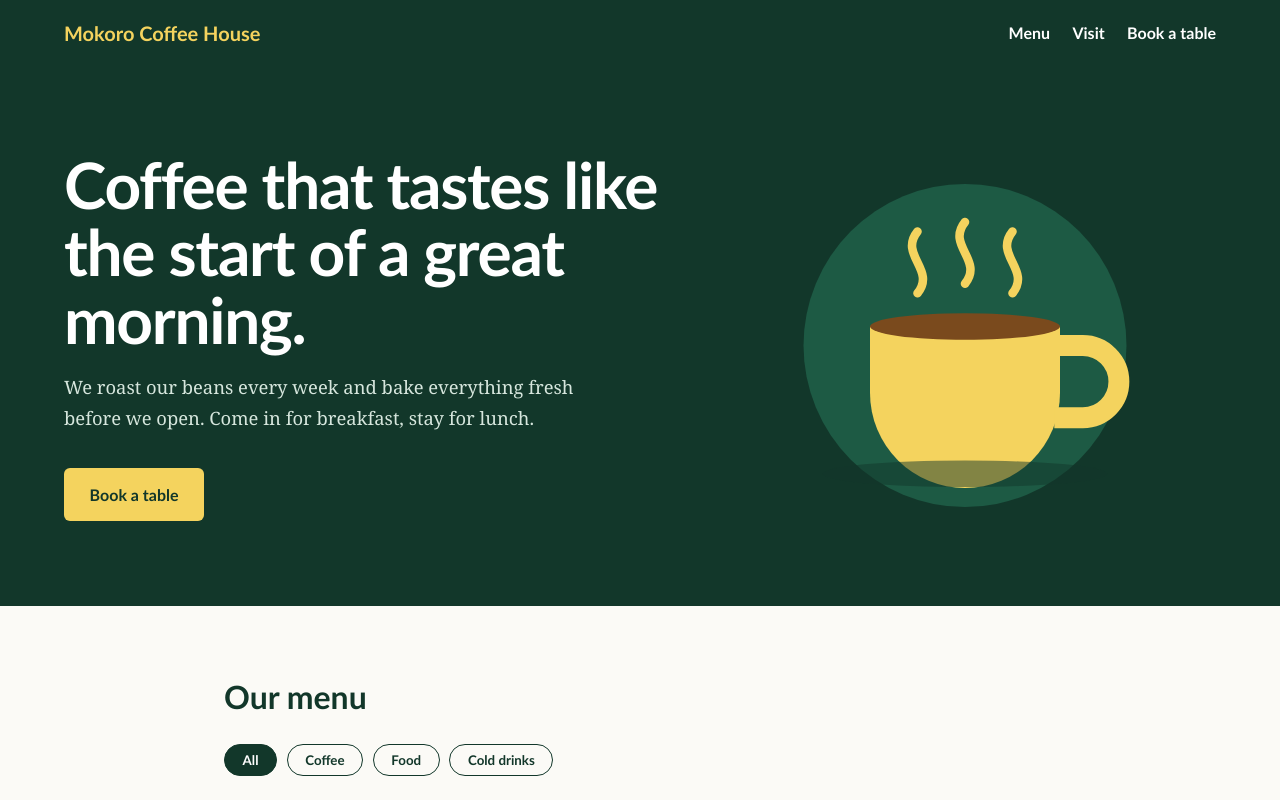
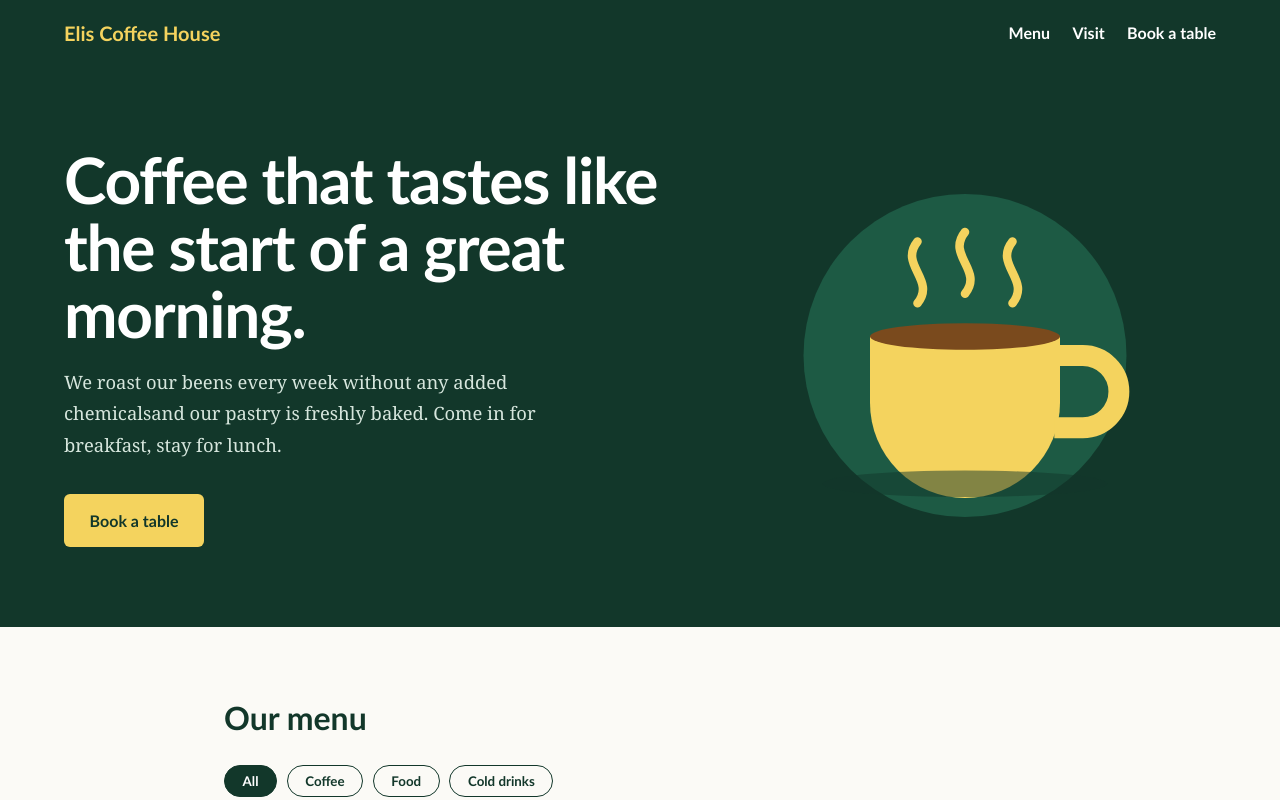
Before and after one commit to elihlenhlumayo/coffeeshop, a plain HTML site: page index.html in a window 1280 px wide. Shown: the top 800 px of the page. Drawn offline with Linux system fonts and the light colour scheme.

```diff
--- a/index.html
+++ b/index.html
@@ -10,7 +10,7 @@
 </head>
 <body>
   <header class="top">
-    <a class="brand" href="#top">Mokoro Coffee House</a>
+    <a class="brand" href="#top">Elis Coffee House</a>
     <nav><a href="#menu">Menu</a><a href="#visit">Visit</a><a href="#book">Book a table</a></nav>
   </header>
 
@@ -18,7 +18,7 @@
     <section class="hero">
       <div>
         <h1>Coffee that tastes like the start of a great morning.</h1>
-        <p>We roast our beans every week and bake everything fresh before we open. Come in for breakfast, stay for lunch.</p>
+        <p>We roast our beens every week without any added chemicalsand our pastry is freshly baked. Come in for breakfast, stay for lunch.</p>
         <a class="btn" href="#book">Book a table</a>
       </div>
       <img src="images/hero-cup.svg" alt="Illustration of a steaming cup of coffee">
```
